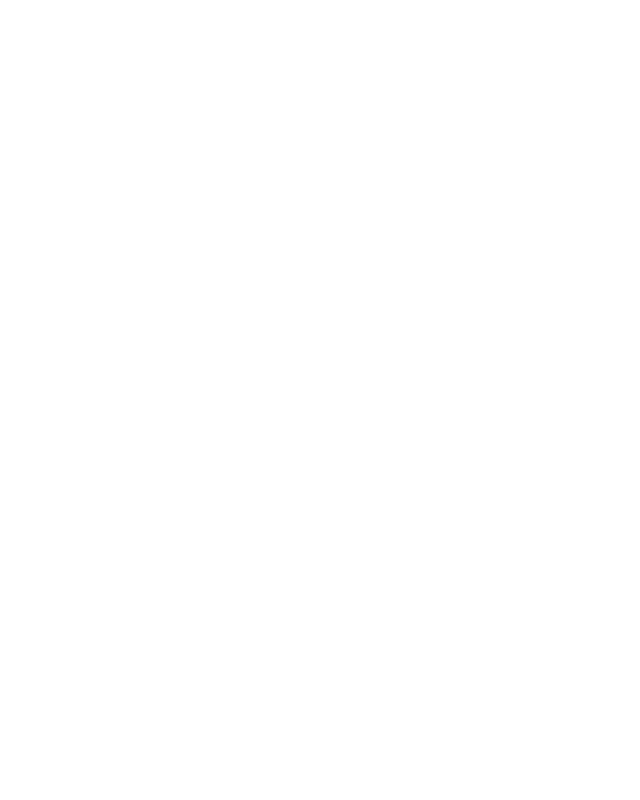
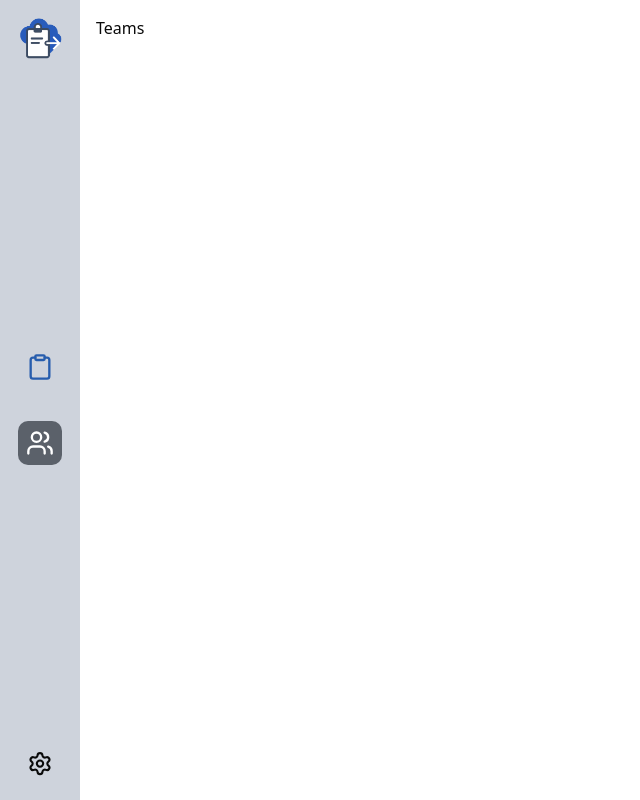
Before and after one commit to Rajpreet0/Cloud-Clipboard, a React (Vite) app in the folder cloud-clipboard-desktop-app/: page /#/users in a window 1280 px wide. Before the commit this address had no page. Shown: the whole page, without its empty margins (0-640 px from the left). Built offline with nearby package versions, Linux system fonts and the light colour scheme.

Commit message:
changed ui for dashboard

```diff
--- a/cloud-clipboard-desktop-app/package.json
+++ b/cloud-clipboard-desktop-app/package.json
@@ -24,6 +24,7 @@
     "lucide-react": "^0.545.0",
     "react": "^19.1.1",
     "react-dom": "^19.1.1",
+    "react-icons": "^5.5.0",
     "react-router-dom": "^7.9.4",
     "tailwind-merge": "^3.3.1"
   },
--- /dev/null
+++ b/cloud-clipboard-desktop-app/src/components/Layout.tsx
@@ -0,0 +1,18 @@
+import SideMenuBar from "./SideMenuBar";
+
+interface LayoutProps {
+    children: React.ReactNode;
+}
+
+const Layout: React.FC<LayoutProps> = ({children}) => {
+  return (
+    <div className="flex h-screen w-[100vw]">
+      <SideMenuBar/>
+      <main className="p-4">
+        {children}
+      </main>
+    </div>
+  )
+}
+
+export default Layout
--- /dev/null
+++ b/cloud-clipboard-desktop-app/src/components/SideMenuBar.tsx
@@ -0,0 +1,39 @@
+import { Clipboard, Settings, Users } from "lucide-react";
+import Logo from "../ui/assets/logo.png";
+import { useLocation, useNavigate } from "react-router-dom";
+
+
+const SideMenuBar = () => {
+    const location = useLocation();
+    const navigate = useNavigate();
+
+    const currentPath = location.pathname;
+
+    // Helper Function for active classes
+    const isActive = (path: string) => currentPath === path;
+
+  return (
+      <div className="flex flex-col items-center w-[80px] p-4 bg-white-gray h-full">
+        <img
+            src={Logo}
+            alt="Cloud Clipboard Logo"
+            className="w-12 h-12"
+        />
+        <div className="flex flex-col h-full w-full items-center justify-center gap-8">
+            <div className={`p-2 ${isActive("/dashboard") && "bg-dark-gray rounded-lg"}`}>
+                <Clipboard
+                    onClick={() => navigate("/dashboard")}
+                    className={`cursor-pointer ${isActive("/dashboard") ? "text-white" : "text-blue"}`} size={28} />
+            </div>
+            <div className={`p-2 ${isActive("/users") && "bg-dark-gray rounded-lg"}`}>
+                <Users
+                    onClick={() => navigate("/users")}
+                    className={`cursor-pointer ${isActive("/users") ? "text-white" : "text-blue"}`} size={28}/>
+            </div>
+        </div>
+        <Settings className="mb-2 cursor-pointer" size={28} />
+      </div>
+  )
+}
+
+export default SideMenuBar
--- a/cloud-clipboard-desktop-app/src/ui/App.tsx
+++ b/cloud-clipboard-desktop-app/src/ui/App.tsx
@@ -3,6 +3,7 @@
 import PairDevice from "./pages/PairDevice";
 import './App.css'
 import Dashboard from "./pages/Dashboard";
+import Team from "./pages/Team";
 
 function App() {
 
@@ -12,6 +13,7 @@
         <Route path="/" element={<Home/>}/>
         <Route path="/pair" element={<PairDevice/>}/>
         <Route path="/dashboard" element={<Dashboard/>}/>
+        <Route path="/users" element={<Team/>}/>
       </Routes>
     </Router>
   )
--- a/cloud-clipboard-desktop-app/src/ui/pages/Dashboard.tsx
+++ b/cloud-clipboard-desktop-app/src/ui/pages/Dashboard.tsx
@@ -1,3 +1,4 @@
+import Layout from "@/components/Layout";
 import { useEffect, useState } from "react";
 import { useNavigate } from "react-router"
 
@@ -52,34 +53,18 @@
     if (!authorized) return null;
 
   return (
-    <div className="flex flex-col items-center justify-center h-screen bg-gray-50 px-4">
-      <h1 className="text-3xl font-bold text-gray-800 mb-4">
-        👋 Welcome to your Dashboard
-      </h1>
-
-      <p className="text-gray-600 mb-6 text-center max-w-md">
-        Your device is successfully paired and authenticated.
-        You can now use the Cloud Clipboard Desktop App to sync and manage your clips.
-      </p>
-
-      <div className="flex gap-4">
-        <button
-          className="px-6 py-3 bg-blue-600 text-white rounded-lg hover:bg-blue-700 transition"
-        >
-          Open Clipboard
-        </button>
-
-        <button
-          onClick={async () => {
-            await window.secureStore.clearAuth();
+    <Layout>
+      <p>Desktop</p>
+      <button
+        onClick={async () => {
+          await window.secureStore.clearAuth();
             navigate("/");
           }}
-          className="px-6 py-3 bg-red-600 text-white rounded-lg hover:bg-red-700 transition"
+        className="px-6 py-3 bg-red-600 text-white rounded-lg hover:bg-red-700 transition"
         >
           Log Out
-        </button>
-      </div>
-    </div>
+      </button>
+    </Layout>
   )
 }
 
--- /dev/null
+++ b/cloud-clipboard-desktop-app/src/ui/pages/Team.tsx
@@ -0,0 +1,11 @@
+import Layout from "@/components/Layout"
+
+const Team = () => {
+  return (
+    <Layout>
+        <p>Teams</p>
+    </Layout>
+  )
+}
+
+export default Team
```
Also changed, not shown: 2 other files (tests, documents, lock files or other folders).
